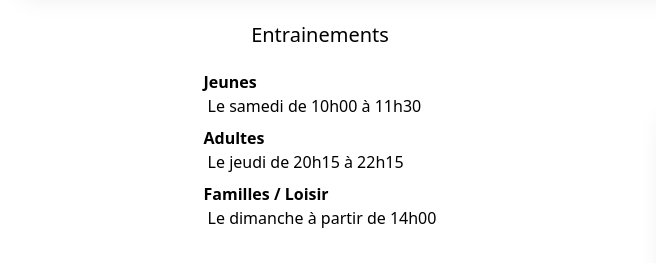
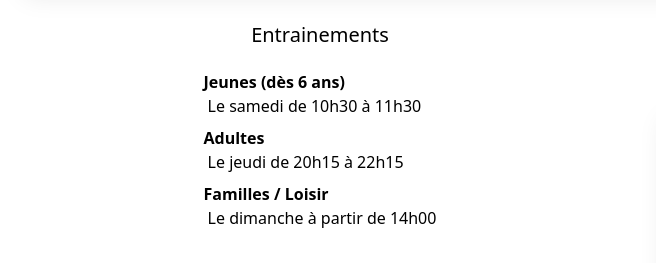
Before and after one commit to mmouterde/ultimate-thorigne-fouillard-website, a website: page index.html in a window 1280 px wide. Shown: the part 757-1020 px from the top of the page, 0-656 px from the left. Drawn offline with Linux system fonts and the light colour scheme; grey boxes are pictures that could not be loaded.

Commit message:
update flyers update horaire jeune 10h30-11h30

```diff
--- a/index.html
+++ b/index.html
@@ -91,8 +91,8 @@
         <div class="m-5 flex flex-col items-center">
           <h1 class="text-xl mb-5">Entrainements</h1>
           <dl>
-            <dt class="font-bold">Jeunes</dt>
-            <dd class="pl-1 mb-2">Le samedi de 10h00 à 11h30</dd>
+            <dt class="font-bold">Jeunes (dès 6 ans)</dt>
+            <dd class="pl-1 mb-2">Le samedi de 10h30 à 11h30</dd>
             <dt class="font-bold">Adultes</dt>
             <dd class="pl-1 mb-2">Le jeudi de 20h15 à 22h15</dd>
             <dt class="font-bold">Familles / Loisir</dt>
```
Also changed, not shown: 2 other files.
